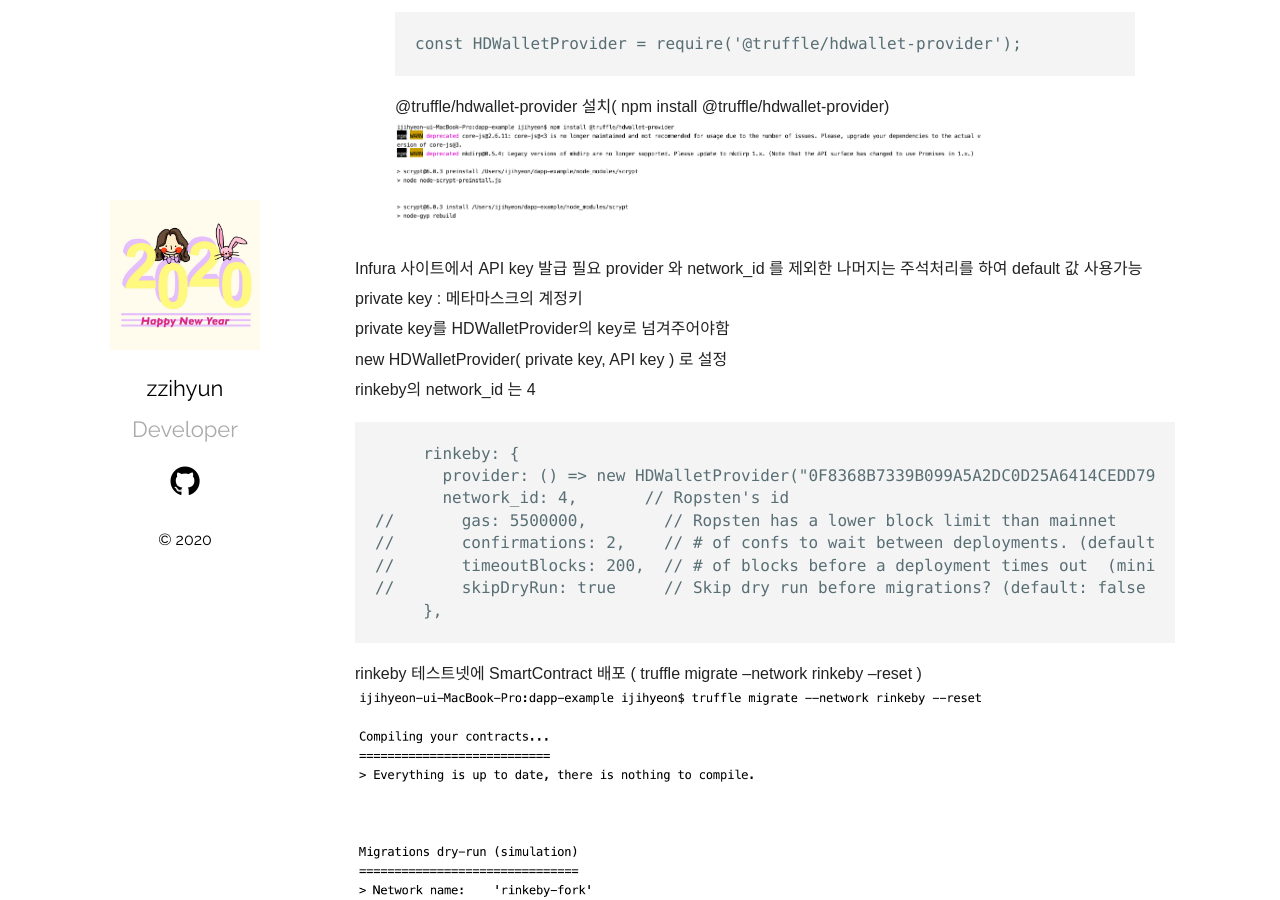
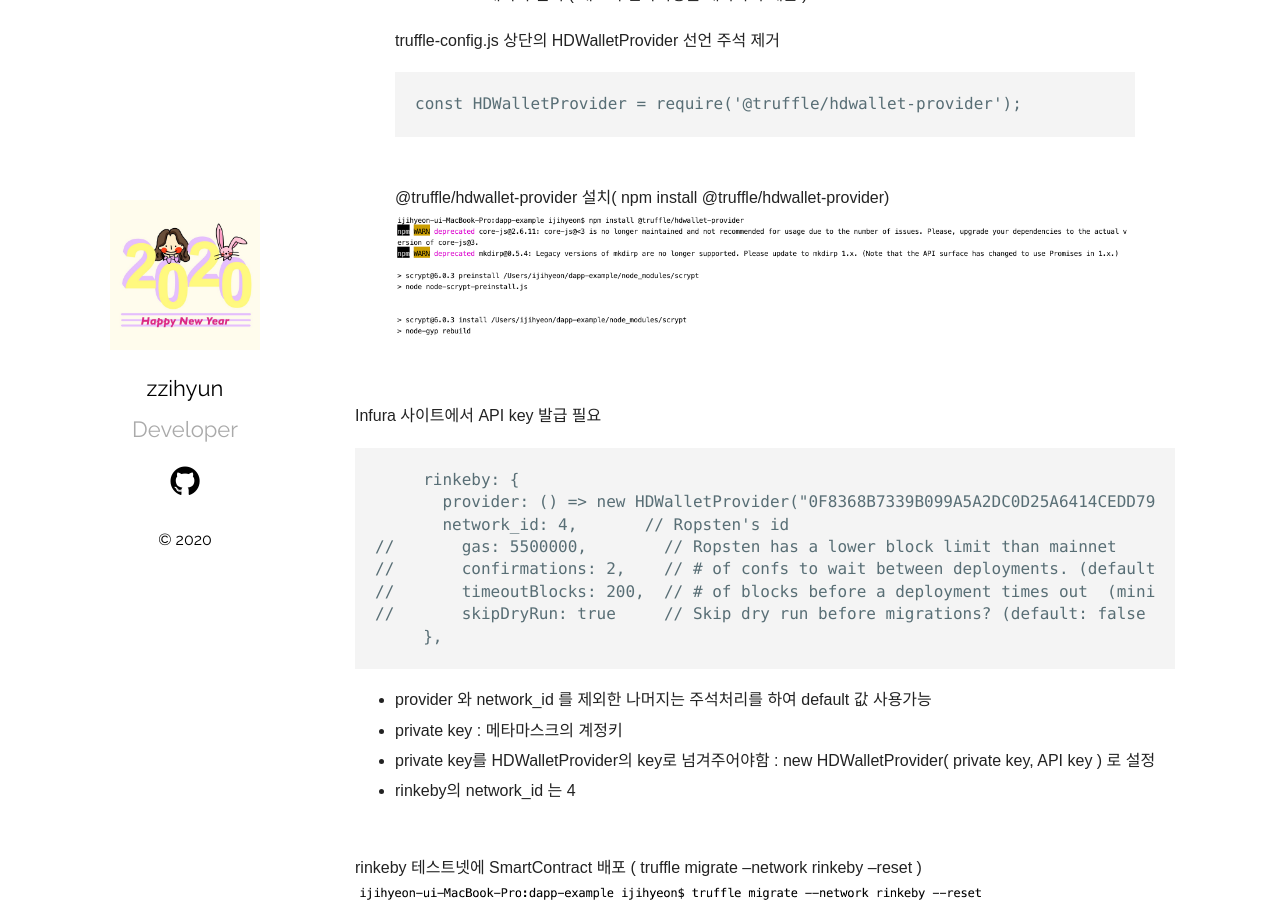
Before and after one commit to jhhhj1002/jhhhj1002.github.io, a Jekyll site: the page built from _posts/2020-03-27-Truffle-in-Blockchain-02.markdown, in a window 1280 px wide and 900 px high, scrolled down 3963 px. Built offline with Jekyll 4.4.1, drawn with Linux system fonts in a browser that asks for light colours.

Commit message:
Update 2020-03-27-Truffle-in-Blockchain-02.markdown

````diff
--- a/_posts/2020-03-27-Truffle-in-Blockchain-02.markdown
+++ b/_posts/2020-03-27-Truffle-in-Blockchain-02.markdown
@@ -77,6 +77,7 @@ module.exports = function(deployer){
 <br/>
 <h3>< Rinkeby에 배포하기( truffle-hdwallet-provider ) ></h3>
 
+<br/>
 실제 테스트넷에 배포하기 ( ex - 테스트넷 : ropsten / rinkeby )
     -> 이번 실습에서는 rinkeby에 배포
 
@@ -84,21 +85,19 @@ module.exports = function(deployer){
   -> [Infura] 에서 이더리움 네트워크에 접근할 수 있는 인프라 서비스 제공
 
 <br/>
+<br/>
 HDWalletProvider 패키지 설치 ( 배포시 전자서명을 해야하기 때문 )
 > truffle-config.js 상단의 HDWalletProvider 선언 주석 제거
 ```
 const HDWalletProvider = require('@truffle/hdwallet-provider');
 ```
+<br/>
 > @truffle/hdwallet-provider 설치( npm install @truffle/hdwallet-provider)
-<img src="/assets/imgs/Blockchain&Truffle_15.png" width="80%" height="45%" >
+<img src="/assets/imgs/Blockchain&Truffle_15.png" width="100%" height="70%" >
 
 
+<br/>
 Infura 사이트에서 API key 발급 필요
-provider 와 network_id 를 제외한 나머지는 주석처리를 하여 default 값 사용가능
-private key : 메타마스크의 계정키
-private key를 HDWalletProvider의 key로 넘겨주어야함
-    new HDWalletProvider( private key, API key ) 로 설정
-rinkeby의 network_id 는 4
 ```
      rinkeby: {
        provider: () => new HDWalletProvider("0F8368B7339B099A5A2DC0D25A6414CEDD79F5EC13BE3618B4820B1B12AE6FFF",   "https://rinkeby.infura.io/v3/46d357e8ef4242ca8dc45778639636c1"),
@@ -109,8 +108,13 @@ rinkeby의 network_id 는 4
 //       skipDryRun: true     // Skip dry run before migrations? (default: false for public nets )
      },
 ```
++ provider 와 network_id 를 제외한 나머지는 주석처리를 하여 default 값 사용가능
++ private key : 메타마스크의 계정키
++ private key를 HDWalletProvider의 key로 넘겨주어야함 : new HDWalletProvider( private key, API key ) 로 설정
++ rinkeby의 network_id 는 4
 
 
+<br/>
 rinkeby 테스트넷에 SmartContract 배포 ( truffle migrate --network rinkeby --reset )
 <img src="/assets/imgs/Blockchain&Truffle_16.png" width="80%" height="45%" >
 <img src="/assets/imgs/Blockchain&Truffle_17.png" width="80%" height="45%" >
````
